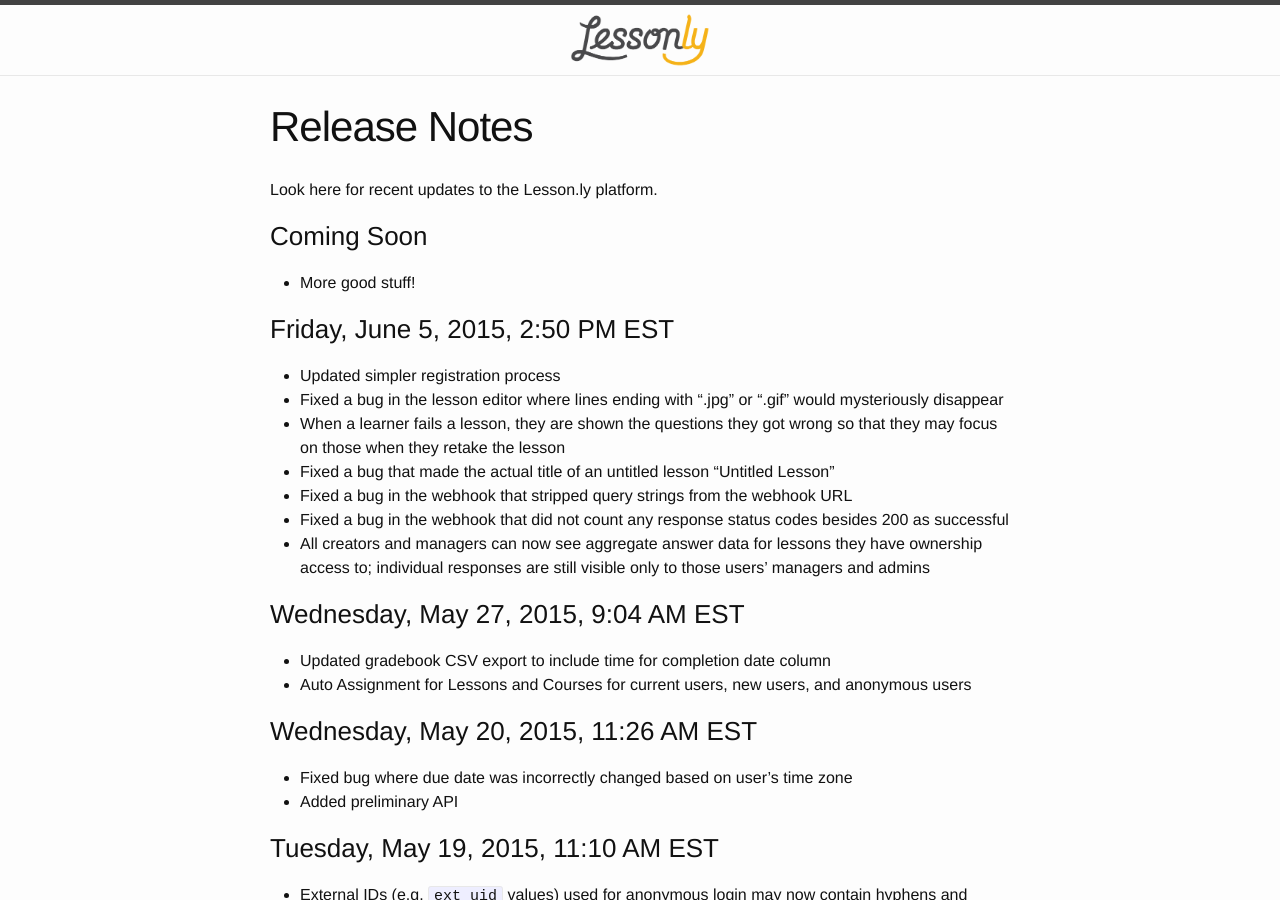
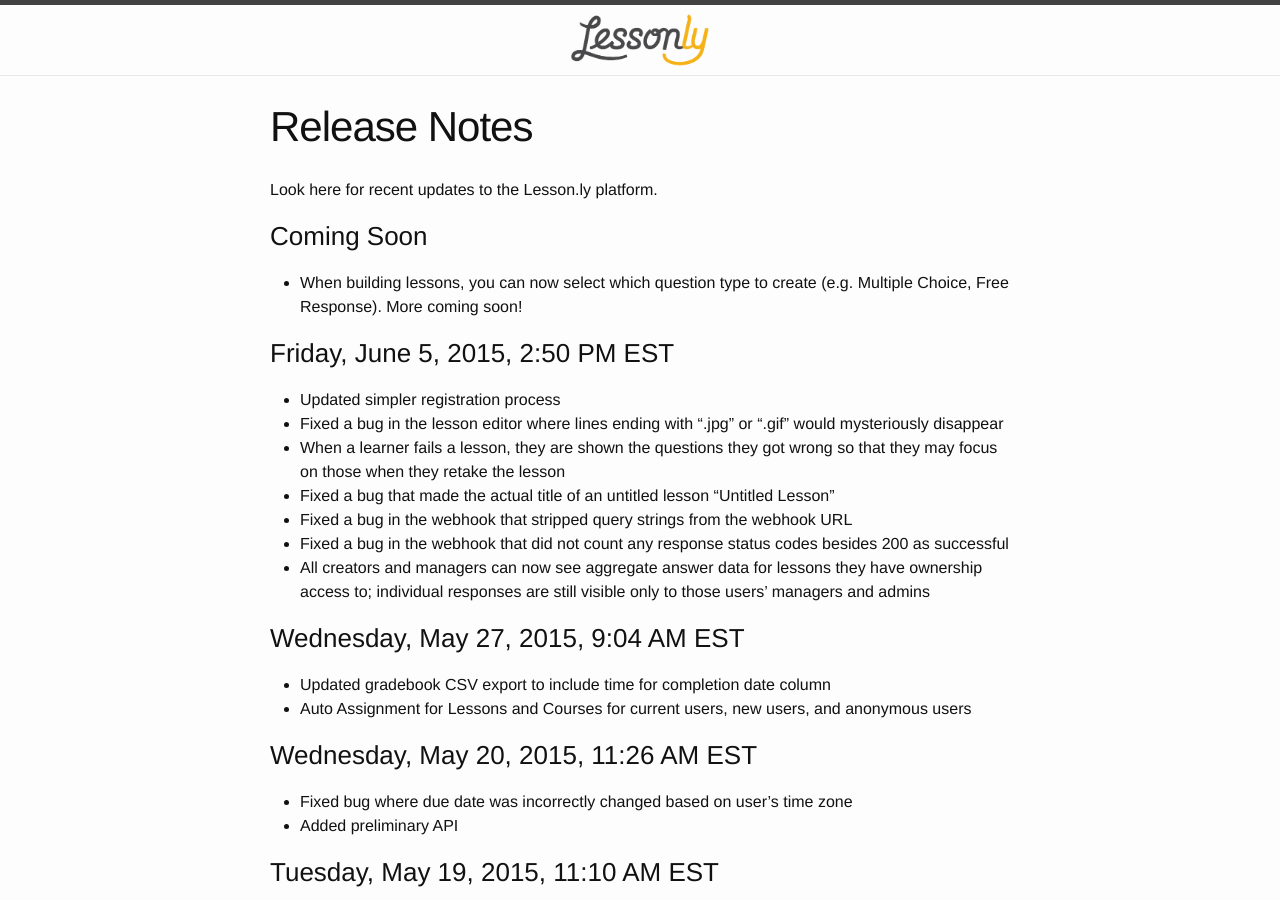
Before and after one commit to isabella232/lessonly.github.io, a Jekyll site: the page built from release-notes.md, in a window 1280 px wide and 900 px high. Built offline with Jekyll 4.4.1, drawn with Linux system fonts in a browser that asks for light colours.

Commit message:
Add question type drop-down

```diff
--- a/release-notes.md
+++ b/release-notes.md
@@ -8,7 +8,7 @@
 
 ### Coming Soon
 
-- More good stuff!
+- When building lessons, you can now select which question type to create (e.g. Multiple Choice, Free Response). More coming soon!
 
 ### Friday, June 5, 2015, 2:50 PM EST
 
```
